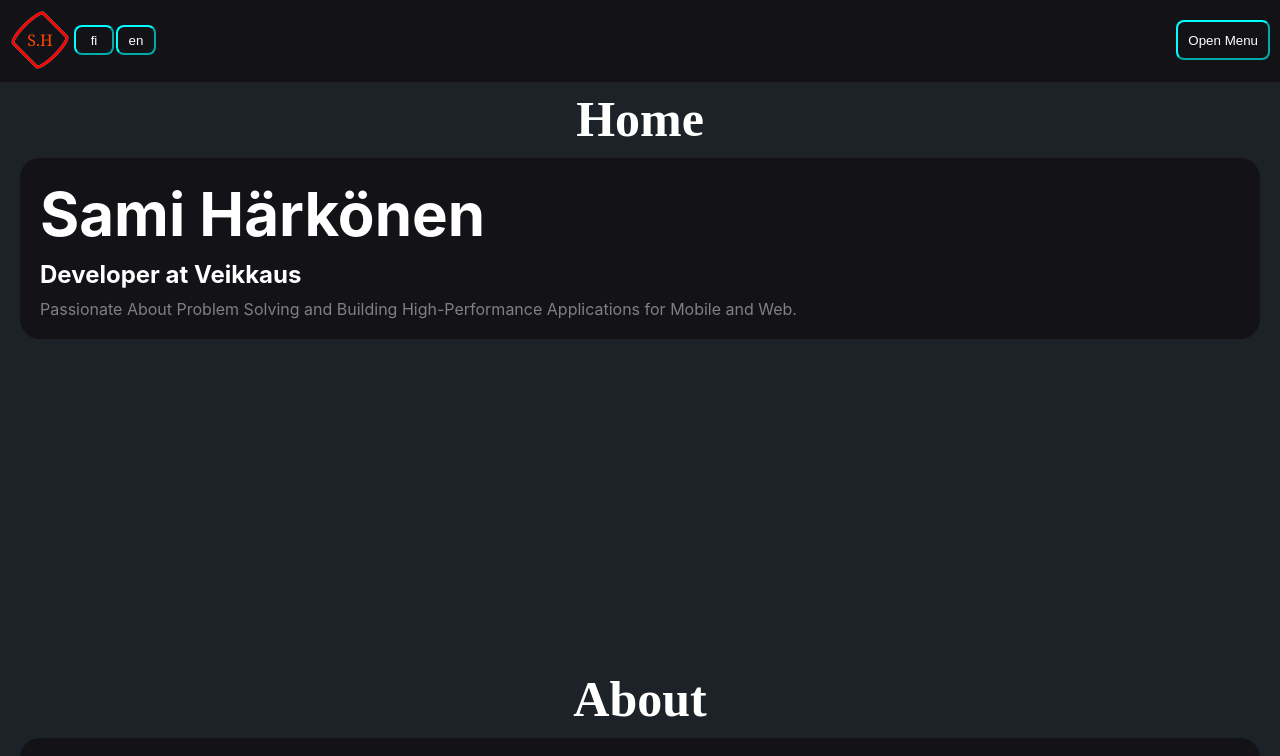
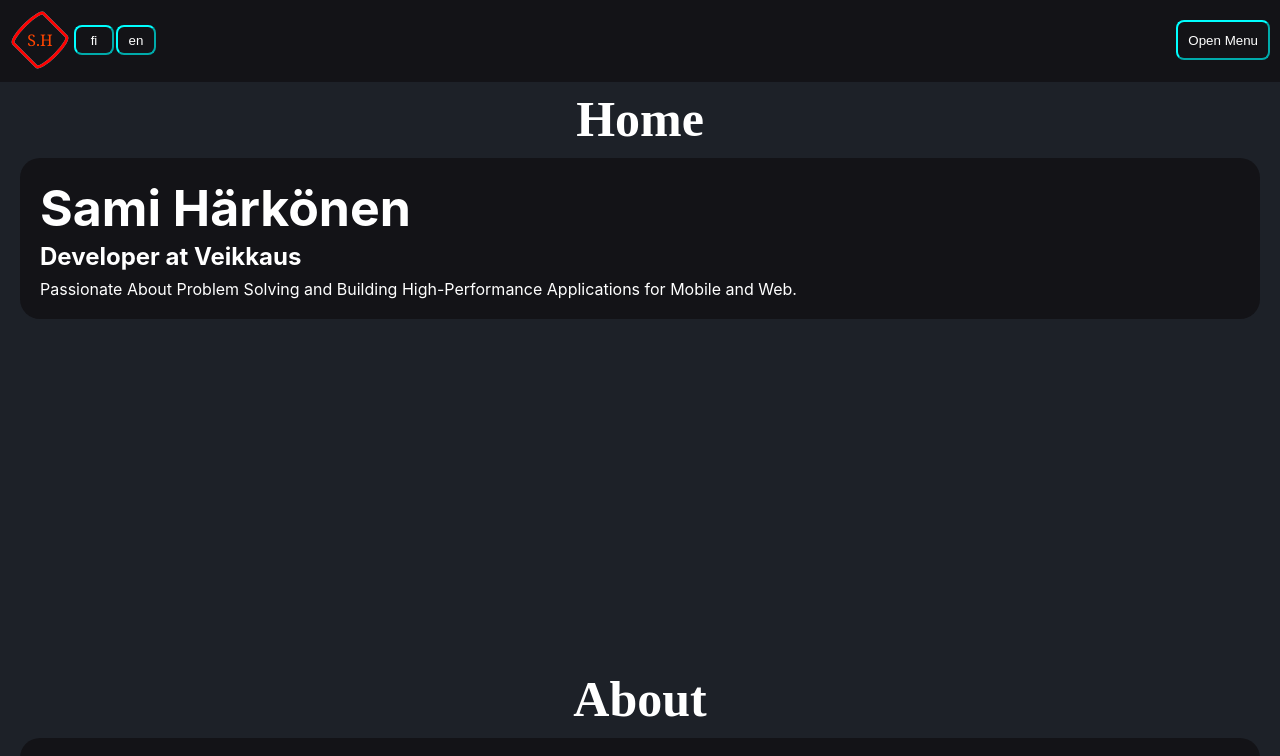
Before and after one commit to SamkHarks/My-page, a React (Create React App) app: page / in a window 1280 px wide. Shown: the top 756 px of the page. Built offline with nearby package versions, Linux system fonts and the light colour scheme.

Commit message:
relocate home

```diff
--- a/src/components/Home.tsx
+++ /dev/null
@@ -1,16 +0,0 @@
-
-import React from 'react';
-
-export const Home = () => {
-    return (
-        <div style={{
-            color: 'white',
-            display: 'flex',
-            flexDirection: 'column',
-        }}>
-            <h1 style={{ fontSize: 60 }}>Sami Härkönen</h1>
-            <h2 style={{ marginTop: 10, marginBottom: 10 }}>Developer at Veikkaus</h2>
-            <p style={{ color: 'gray' }}>Passionate About Problem Solving and Building High-Performance Applications for Mobile and Web.</p>
-        </div>
-    );
-};
--- /dev/null
+++ b/src/components/home/Home.module.css
@@ -0,0 +1,22 @@
+.container {
+    display: flex;
+    flex-direction: column;
+    word-wrap: break-word;
+    overflow: hidden;
+}
+
+.title {
+    font-size: var(--font-size-XL);
+    flex-wrap: wrap;
+    flex-direction: row;
+    flex-shrink: 1;
+}
+
+.sub_title {
+    margin-top: var(--spacing-XXXS);
+    margin-bottom: var(--spacing-XXS);
+}
+
+.text {
+    font-size: var(--font-size-M);
+}
--- /dev/null
+++ b/src/components/home/Home.tsx
@@ -0,0 +1,13 @@
+
+import React from 'react';
+import styles from './Home.module.css';
+
+export const Home = () => {
+    return (
+        <div className={styles.container}>
+            <h1 className={styles.title}>Sami Härkönen</h1>
+            <h2 className={styles.sub_title}>Developer at Veikkaus</h2>
+            <p className={styles.text}>Passionate About Problem Solving and Building High-Performance Applications for Mobile and Web.</p>
+        </div>
+    );
+};
--- a/src/components/sections/Sections.tsx
+++ b/src/components/sections/Sections.tsx
@@ -1,6 +1,6 @@
 import React, { useEffect, useState } from 'react';
 import { sections } from '../header/Header';
-import { Home } from '../Home';
+import { Home } from '../home/Home';
 import { About } from '../about/About';
 import { Skills } from '../Skills';
 import { Contact } from '../Contact';
```
